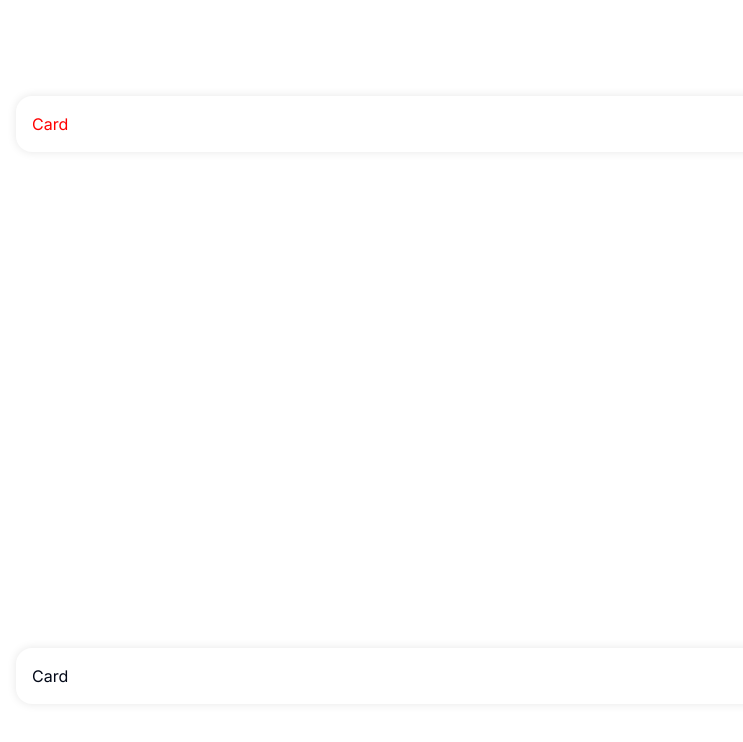
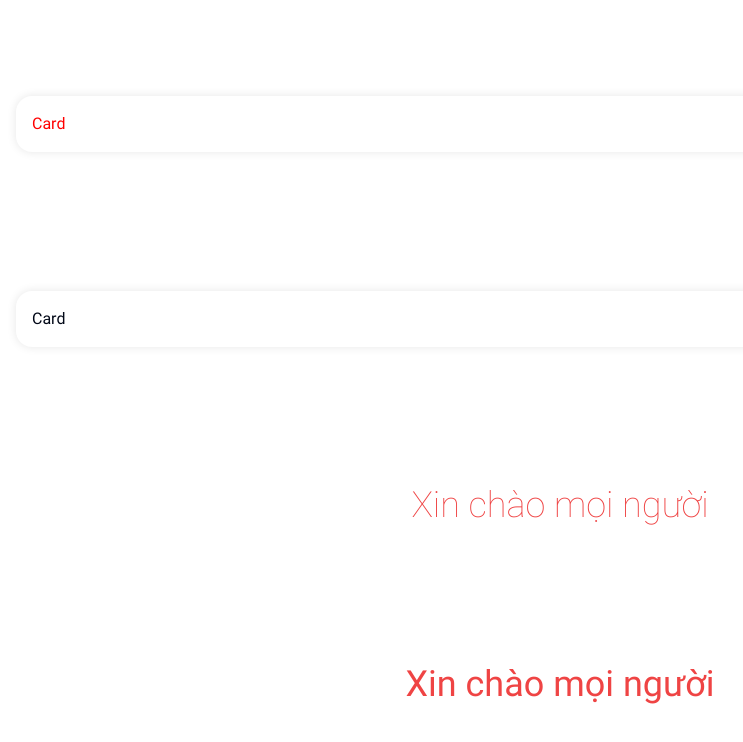
Before and after one commit to HiepHoang2190/Next-JS-free-duocdev, a Next.js app in the folder client/: page / in a window 1280 px wide. Shown: the top 742 px of the page, without its empty margins (80-823 px from the left). Built offline with nearby package versions, Linux system fonts and the light colour scheme.

Commit message:
video_7_font_in_next_js

```diff
--- a/client/src/app/layout.tsx
+++ b/client/src/app/layout.tsx
@@ -1,8 +1,30 @@
 import type { Metadata } from "next";
-import { Inter } from "next/font/google";
+// import { Inter } from "next/font/google";
+// import { Roboto } from "next/font/google";
+import localFont from 'next/font/local'
+
 import "./globals.css";
 
-const inter = Inter({ subsets: ["latin"] });
+// const roboto = Roboto({ subsets: ["vietnamese"], weight:['100','300'] });
+// const myFont = localFont({
+//   src:'./Roboto-Thin.ttf',
+//   display:'swap'
+// })
+
+const myFont = localFont({
+  src:[
+    {
+    path:'./Roboto-Thin.ttf',
+    weight: '100'
+  },
+  {
+    path:'./Roboto-Regular.ttf',
+    weight: '400'
+  }
+],
+display: 'swap',
+variable: '--font-roboto'
+})
 
 export const metadata: Metadata = {
   title: "Create Next App",
@@ -16,7 +38,14 @@ export default function RootLayout({
 }>) {
   return (
     <html lang="en">
-      <body className={inter.className}>{children}</body>
+      {/* <head>
+        <link rel="preconnect" href="https://fonts.googleapis.com" />
+        <link rel="preconnect" href="https://fonts.gstatic.com" />
+        <link href="https://fonts.googleapis.com/css2?family=Roboto:ital,wght@0,100;0,300;0,400;0,500;0,700;0,900;1,100;1,300;1,400;1,500;1,700;1,900&display=swap" rel="stylesheet" />
+      </head> */}
+      {/* <body className={roboto.className}>{children}</body> */}
+      {/* <body className={myFont.className}>{children}</body> */}
+      <body className={`${myFont.className} ${myFont.variable}`}>{children}</body>
     </html>
   );
 }
--- a/client/src/app/page.tsx
+++ b/client/src/app/page.tsx
@@ -117,6 +117,16 @@ export default function Home() {
           </p>
         </a>
       </div> */}
+
+      {/* <h1 className='text-4xl roboto-thin text-center'>
+        Xin chào mọi người
+      </h1> */}
+        <h1 className='text-4xl font-thin text-center'>
+        Xin chào mọi người
+      </h1>
+      <h1 className=' text-4xl font-regular text-center'>
+        Xin chào mọi người
+      </h1>
     </main>
   );
 }
--- a/client/tailwind.config.ts
+++ b/client/tailwind.config.ts
@@ -18,6 +18,9 @@ const config = {
       },
     },
     extend: {
+      fontFamily: {
+        sans: ["var(--font-roboto)"]
+      },
       colors: {
         border: "hsl(var(--border))",
         input: "hsl(var(--input))",
```
Also changed, not shown: client/src/app/globals.css (+72 -0 lines), client/src/app/Roboto-Regular.ttf (added), client/src/app/Roboto-Thin.ttf (added).
